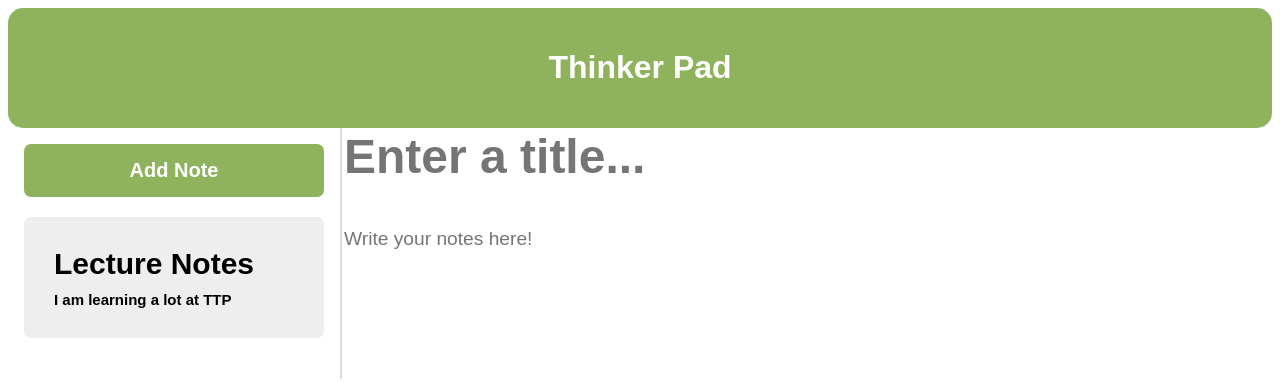
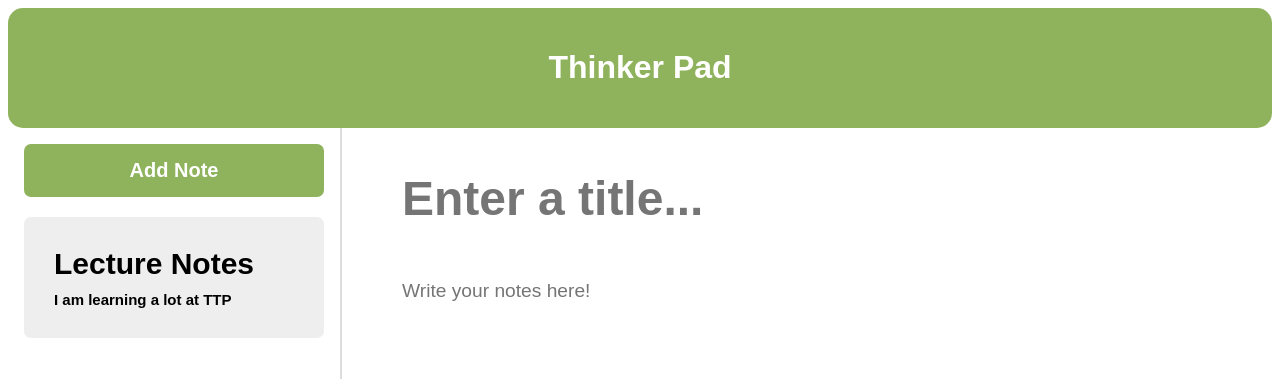
Before and after one commit to beanjvice/notetaker, a website: page index.html in a window 1280 px wide. Drawn offline with Linux system fonts and the light colour scheme; no server answers.

Commit message:
minor changes

```diff
--- a/style.css
+++ b/style.css
@@ -75,7 +75,7 @@
     font-weight: bold;
 }
 
-.notes__preview {
+.notes_preview {
     display: flex;
     flex-direction: column;
     padding: 2em 3em;
@@ -87,6 +87,7 @@
     border: none;
     outline: none;
     width: 100%;
+    margin: 10px;
 }
 
 .notes_title {
```
